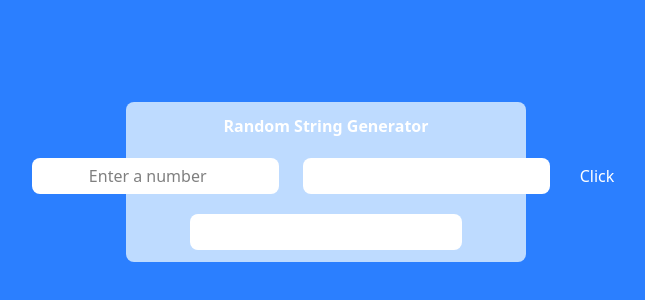
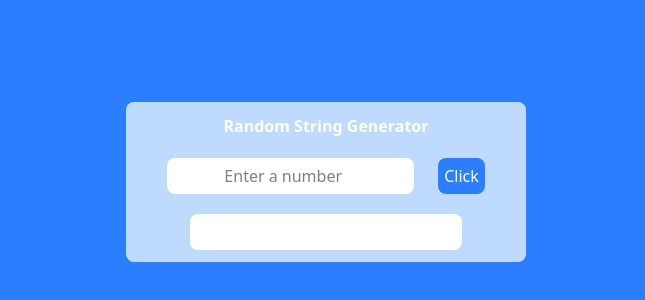
Before and after one commit to VISWESWARA-JEERU/Random-String-Generator, a React (Vite) app: page / in a window 1280 px wide. Shown: the part 218-518 px from the top of the page, without its empty margins (314-959 px from the left). Built offline with nearby package versions, Linux system fonts and the light colour scheme.

Commit message:
resolve double text-inputs

```diff
--- a/src/App.jsx
+++ b/src/App.jsx
@@ -22,7 +22,7 @@ const generateRandomString = () => { // function to generate random string
         <h3 className='font-semibold text-white'>Random String Generator </h3>
         <div className='flex justify-center items-center gap-x-6 '>
           <input type="number" placeholder ="Enter a number" min="1" className='bg-white rounded-lg h-9 outline-none px-2 text-center'onChange={(e)=>setLength(e.target.value)} />
-          <input type="number" min="1" className='bg-white rounded-lg h-9 outline-none px-2 text-center'onChange={(e)=>setLength(e.target.value)} />
+
           <button className='p-1.5 bg-blue-500 text-white rounded-lg'onClick={generateRandomString}>Click</button>
         </div>
         <input type="text" className='bg-white rounded-lg h-9 outline-none px-2 text-center w-68' readOnly value={randomString} />
```
